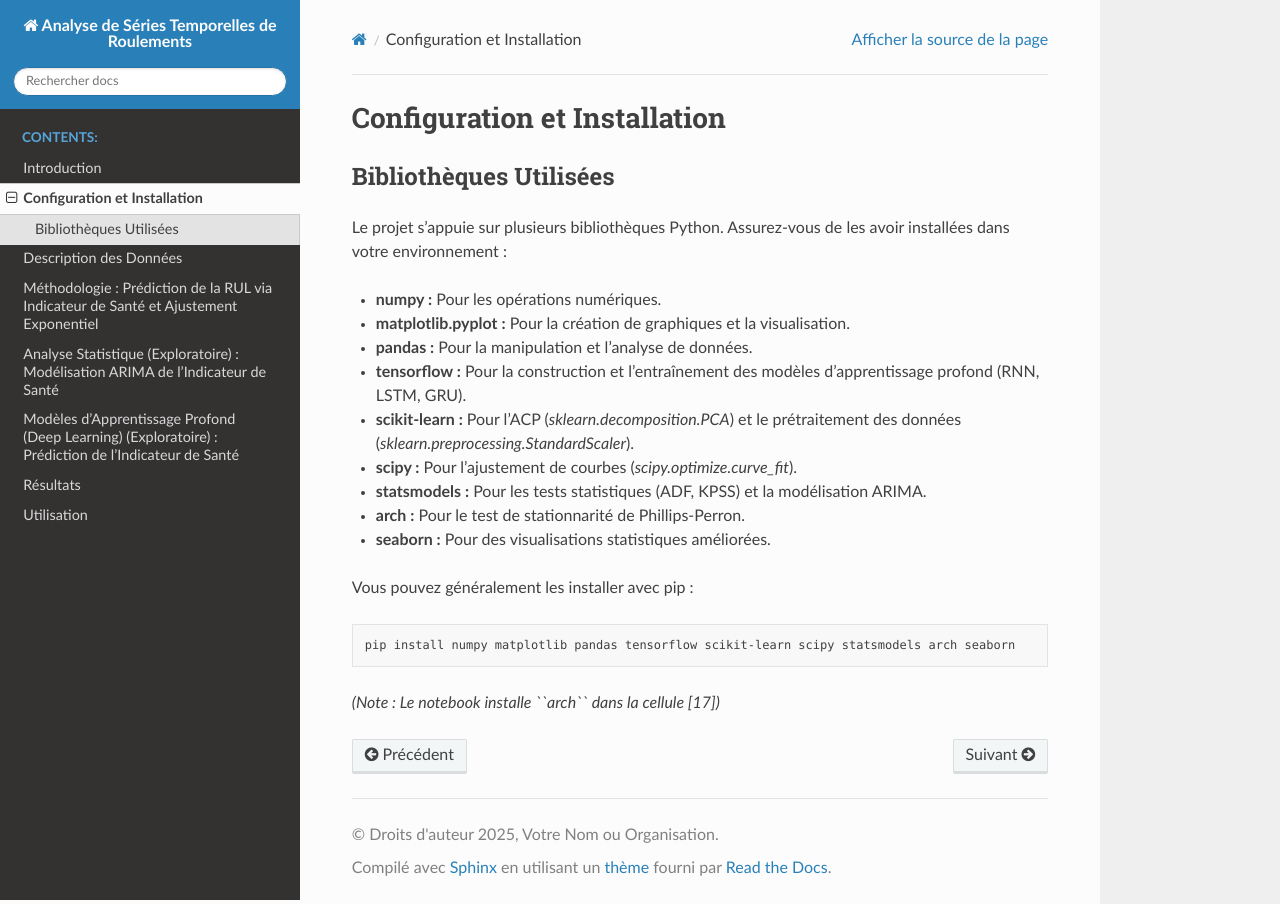
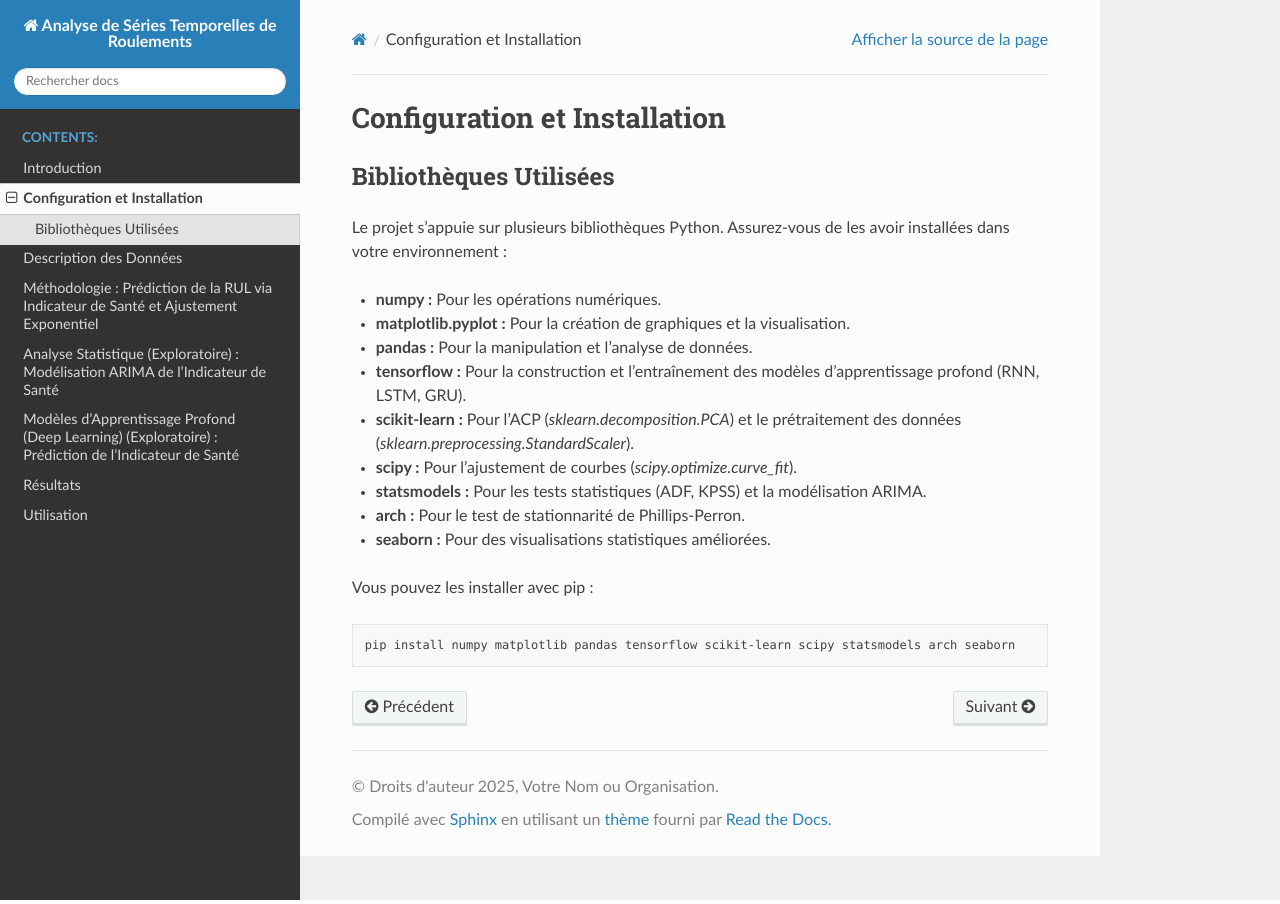
Before and after one commit to Kalfa12/RUL_bearing_time_series, a Sphinx documentation site: the page built from docs/setup.rst, in a window 1280 px wide. Built offline with Sphinx 7.4.7 and the Read the Docs theme 3.1.0, drawn with Linux system fonts in a browser that asks for light colours; pages that are not in the unit, such as notebooks, are missing from menus.

Commit message:
Update setup.rst

```diff
--- a/docs/setup.rst
+++ b/docs/setup.rst
@@ -18,10 +18,8 @@ Le projet s'appuie sur plusieurs bibliothèques Python. Assurez-vous de les avoi
 * **arch :** Pour le test de stationnarité de Phillips-Perron.
 * **seaborn :** Pour des visualisations statistiques améliorées.
 
-Vous pouvez généralement les installer avec pip :
+Vous pouvez les installer avec pip :
 
 .. code-block:: bash
 
     pip install numpy matplotlib pandas tensorflow scikit-learn scipy statsmodels arch seaborn
-
-*(Note : Le notebook installe ``arch`` dans la cellule [17])*
```
